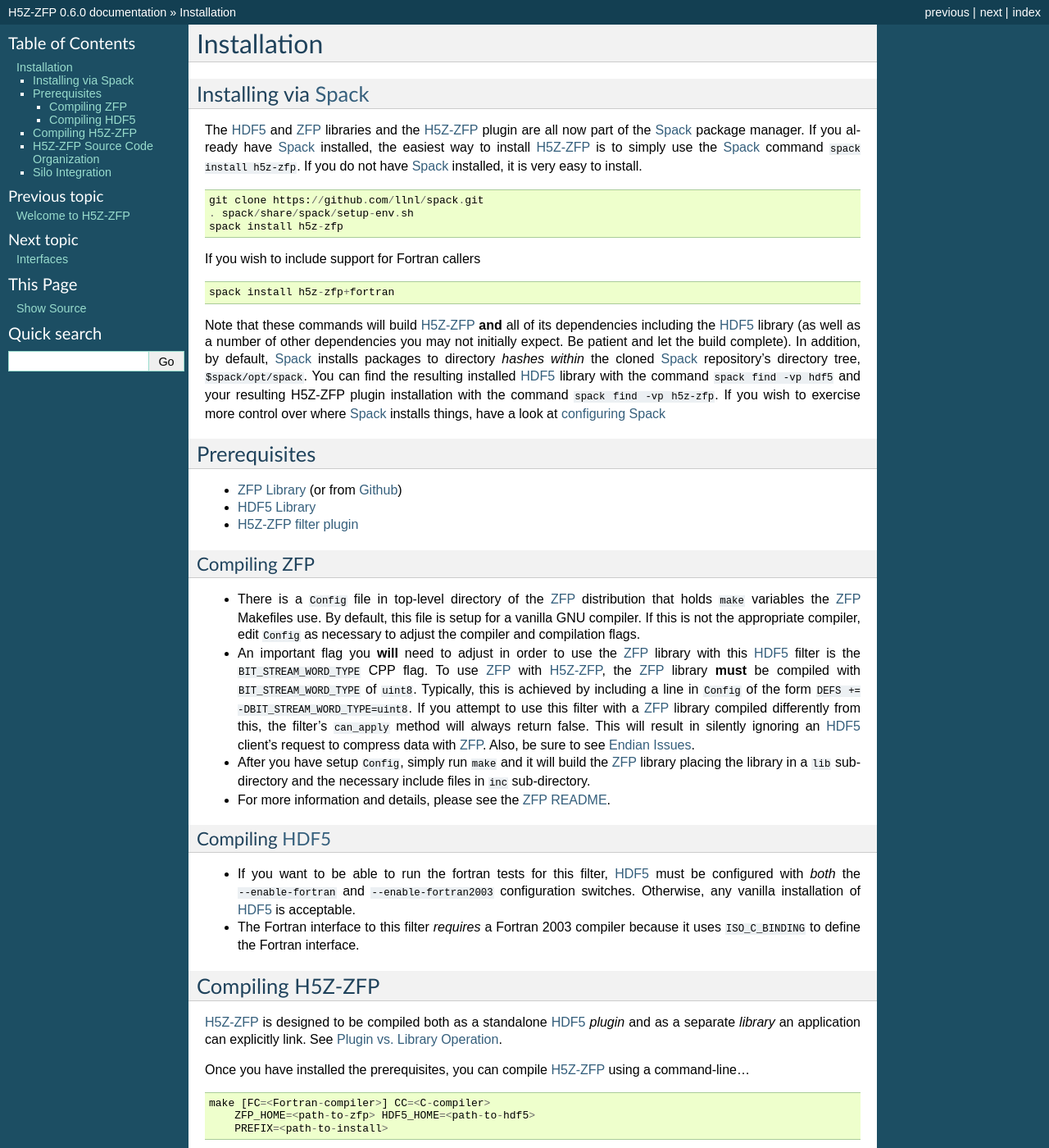
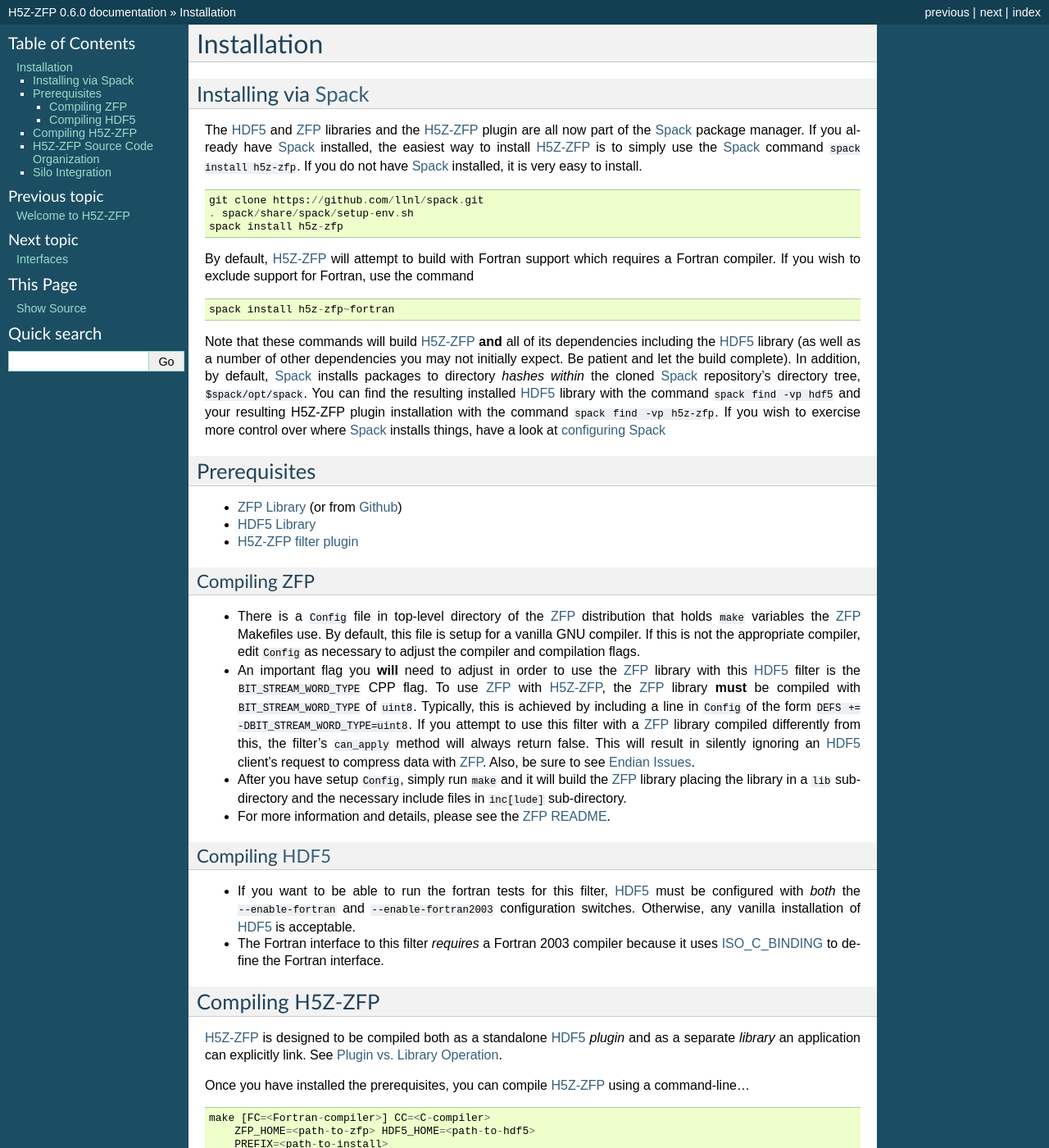
Before and after one commit to LLNL/H5Z-ZFP, a Sphinx documentation site: the page built from docs/installation.rst, in a window 1280 px wide and 1400 px high. Shown: the whole window at 82% size. Built offline with Sphinx 7.4.7, drawn with Linux system fonts in a browser that asks for light colours; some of the changed text lies outside the part shown.

Commit message:
fixing docs

```diff
--- a/docs/installation.rst
+++ b/docs/installation.rst
@@ -16,11 +16,12 @@
     . spack/share/spack/setup-env.sh
     spack install h5z-zfp
 
-If you wish to include support for Fortran callers
+By default, H5Z-ZFP_ will attempt to build with Fortran support which requires
+a Fortran compiler. If you wish to exclude support for Fortran, use the command
 
 ::
 
-    spack install h5z-zfp+fortran
+    spack install h5z-zfp~fortran
 
 Note that these commands will build H5Z-ZFP_ **and** all of its dependencies including
 the HDF5_ library (as well as a number of other dependencies you may not initially
@@ -55,7 +56,7 @@
   false. This will result in silently ignoring an HDF5_ client's  request to compress data with
   ZFP_. Also, be sure to see :ref:`endian-issues`.
 * After you have setup ``Config``, simply run ``make`` and it will build the ZFP_ library placing
-  the library in a ``lib`` sub-directory and the necessary include files in ``inc`` sub-directory.
+  the library in a ``lib`` sub-directory and the necessary include files in ``inc[lude]`` sub-directory.
 * For more information and details, please see the `ZFP README <https://github.com/LLNL/zfp/blob/master/README.md>`_.
 
 ^^^^^^^^^^^^^^^
@@ -67,7 +68,9 @@
   configuration switches. Otherwise, any vanilla installation of HDF5_ is acceptable.
 
 * The Fortran interface to this filter *requires* a Fortran 2003 compiler
-  because it uses ``ISO_C_BINDING`` to define the Fortran interface.
+  because it uses
+  `ISO_C_BINDING <https://gcc.gnu.org/onlinedocs/gfortran/ISO_005fC_005fBINDING.html>`_
+  to define the Fortran interface.
 
 -----------------
 Compiling H5Z-ZFP
@@ -84,7 +87,7 @@
         ZFP_HOME=<path-to-zfp> HDF5_HOME=<path-to-hdf5>
         PREFIX=<path-to-install>
 
-where ``<path-to-zfp>`` is a directory containing ZFP_ ``inc`` and ``lib`` dirs and
+where ``<path-to-zfp>`` is a directory containing ZFP_ ``inc[lude]`` and ``lib`` dirs and
 ``<path-to-hdf5>`` is a directory containing HDF5_ ``include`` and ``lib`` dirs.
 If you don't specify a C compiler, it will try to guess one from your path. Fortran
 compilation is optional. If you do not specify a Fortran compiler, it will not attempt
@@ -140,7 +143,7 @@
 Silo Integration
 ----------------
 
-This plugin is also part of the `Silo library <https://wci.llnl.gov/simulation/computer-codes/silo>`_.
+This filter is also built-in to the `Silo library <https://wci.llnl.gov/simulation/computer-codes/silo>`_.
 In particular, the ZFP_ library
 itself is also embedded in Silo but is protected from appearing in Silo's
 global namespace through a struct of function pointers (see `Namespaces in C) <https://visitbugs.ornl.gov/projects/silo/wiki/Using_C_structs_as_a_kind_of_namespace_mechanism_to_reduce_global_symbol_bloat>`_.
```
Also changed, not shown: other parts of docs/installation.rst (+1 -1 lines), docs/interfaces.rst (+6 -3 lines).
